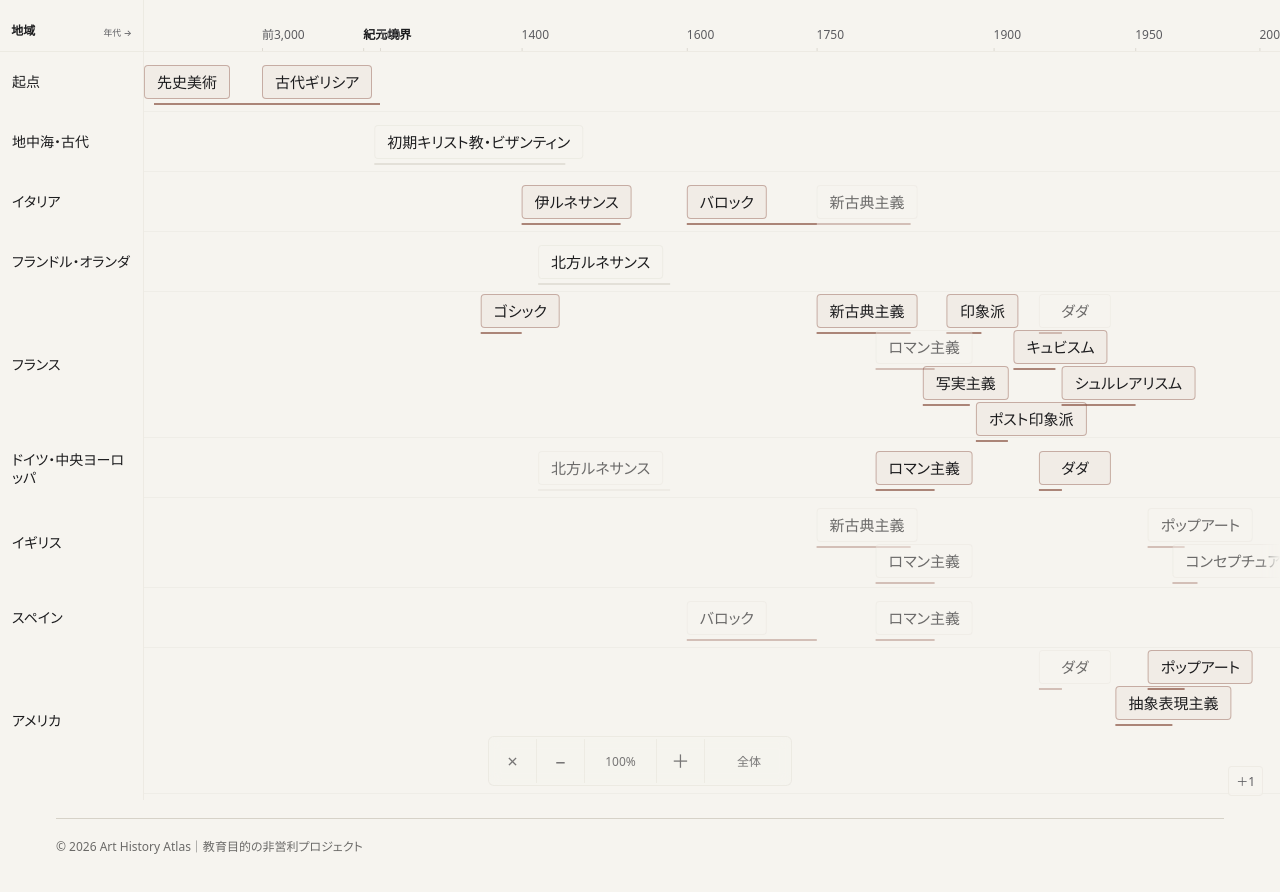
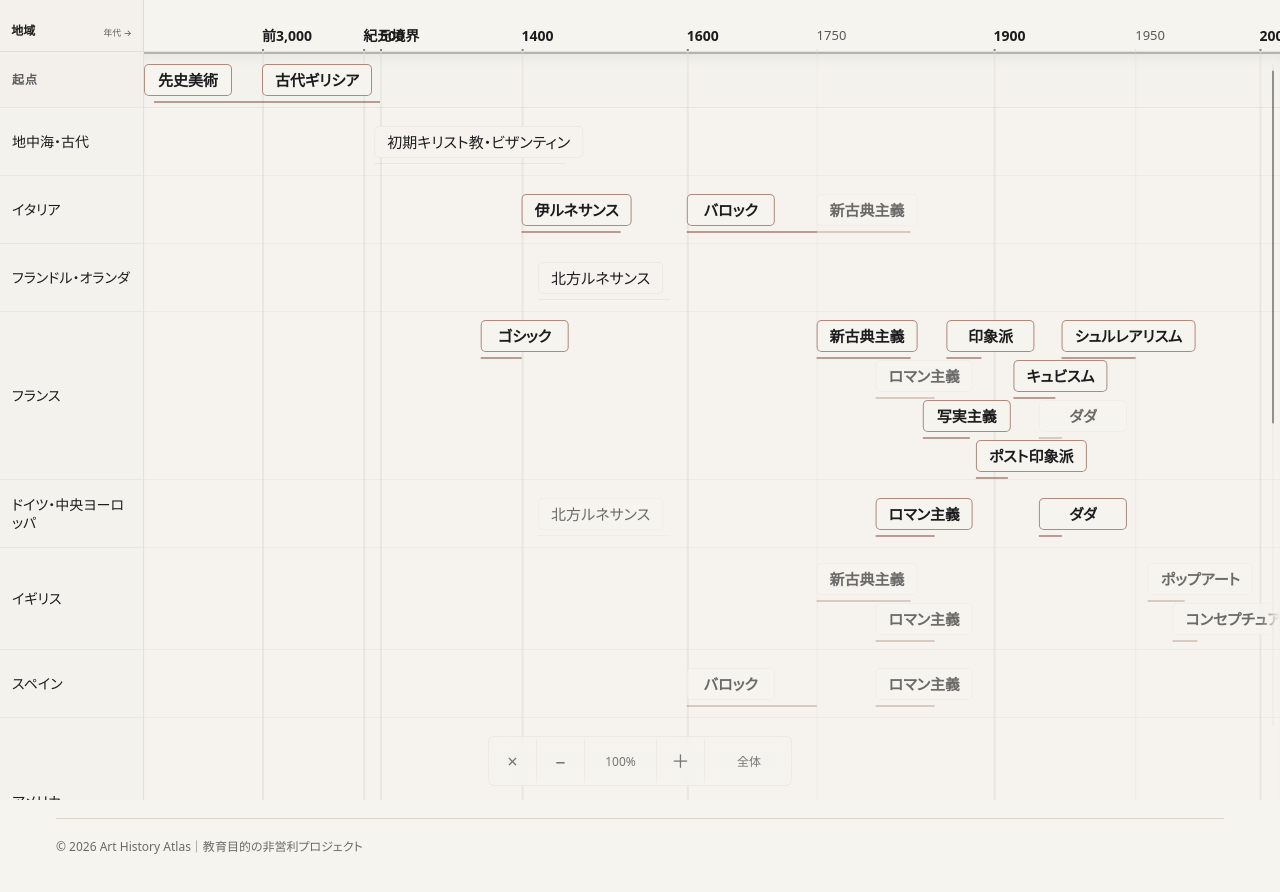
Before and after one commit to taktak2001/art-history-atlas, a Next.js app: page /timeline in a window 1280 px wide. Both pictures are taken after a click on the button "タイムラインを全画面で表示". Shown: the top 892 px of the page. Built offline with nearby package versions, Linux system fonts and the light colour scheme.

Commit message:
feat: frame timeline as an exhibition board

```diff
--- a/src/app/globals.css
+++ b/src/app/globals.css
@@ -1111,7 +1111,7 @@ html.dark .relation-badge {
   right: 0;
   left: 0;
   height: var(--timeline-viewer-time-axis-height, 56px);
-  border-bottom: 1px solid rgb(var(--c-line) / 0.3);
+  border-bottom: 1px solid rgb(var(--c-line) / 0.52);
   overflow: hidden;
   pointer-events: auto;
   touch-action: none;
@@ -1119,7 +1119,7 @@ html.dark .relation-badge {
 
 .timeline-viewer-time-tick {
   position: absolute;
-  bottom: 0.6rem;
+  bottom: 0.55rem;
   left: 0;
   color: rgb(var(--c-muted));
   font-size: 0.75rem;
@@ -1136,13 +1136,32 @@ html.dark .relation-badge {
   left: 0;
   width: 1px;
   height: 0.35rem;
-  background: rgb(var(--c-line) / 0.74);
+  background: rgb(var(--c-line) / 0.58);
   content: '';
 }
 
 .timeline-viewer-time-tick[data-era-boundary='true'] {
   color: rgb(var(--c-ink));
   font-weight: 600;
+}
+
+.timeline-viewer-time-tick[data-tick-strength='half-century'] {
+  color: rgb(var(--c-ink) / 0.72);
+  font-size: 0.8125rem;
+  font-weight: 500;
+}
+
+.timeline-viewer-time-tick[data-tick-strength='century'] {
+  bottom: 0.5rem;
+  color: rgb(var(--c-ink));
+  font-size: 0.875rem;
+  font-weight: 600;
+}
+
+.timeline-viewer-time-tick[data-tick-strength='century']::before {
+  width: 1.5px;
+  height: 0.45rem;
+  background: rgb(var(--c-ink) / 0.52);
 }
 
 .timeline-viewer-region-axis {
@@ -1150,7 +1169,7 @@ html.dark .relation-badge {
   bottom: 0;
   left: 0;
   width: var(--timeline-viewer-region-axis-width, 176px);
-  border-right: 1px solid rgb(var(--c-line) / 0.3);
+  border-right: 1px solid rgb(var(--c-line) / 0.56);
   overflow: hidden;
   pointer-events: auto;
   touch-action: none;
@@ -1160,18 +1179,26 @@ html.dark .relation-badge {
   position: absolute;
   top: 0;
   left: 0;
-  display: -webkit-box;
+  display: flex;
   width: 100%;
-  max-height: 2.8rem;
+  align-items: center;
   padding-inline: 0.75rem;
   overflow: hidden;
+  border-bottom: 1px solid rgb(var(--c-line) / 0.34);
+  background: rgb(var(--c-surface) / 0.34);
   color: rgb(var(--c-ink));
   font-size: 0.875rem;
-  font-weight: 500;
+  font-weight: 550;
   line-height: 1.25;
-  -webkit-box-orient: vertical;
-  -webkit-line-clamp: 2;
   transform: translate3d(0, -200vh, 0);
+}
+
+.timeline-viewer-region-label--origin {
+  background: rgb(var(--c-surface) / 0.62);
+  color: rgb(var(--c-muted));
+  font-size: 0.75rem;
+  font-weight: 600;
+  letter-spacing: 0.08em;
 }
 
 .timeline-viewer-axis-origin {
@@ -1183,8 +1210,9 @@ html.dark .relation-badge {
   align-items: flex-end;
   justify-content: space-between;
   padding: 0.6rem 0.7rem;
-  border-right: 1px solid rgb(var(--c-line) / 0.32);
-  border-bottom: 1px solid rgb(var(--c-line) / 0.32);
+  border-right: 1px solid rgb(var(--c-line) / 0.56);
+  border-bottom: 1px solid rgb(var(--c-line) / 0.56);
+  background: rgb(var(--c-surface) / 0.46);
   pointer-events: auto;
   touch-action: none;
 }
@@ -1210,6 +1238,37 @@ html.dark .relation-badge {
 
 .timeline-viewer-rail-layer {
   z-index: 2;
+}
+
+.timeline-viewer-board {
+  position: absolute;
+  top: 0;
+  left: 0;
+  border-block: 2px solid rgb(var(--c-ink) / 0.42);
+  background: rgb(var(--c-surface) / 0.12);
+  box-shadow:
+    inset 0 12px 18px -18px rgb(var(--c-ink) / 0.28),
+    inset 0 -12px 18px -18px rgb(var(--c-ink) / 0.28);
+  transform: translate3d(-200vw, -200vh, 0);
+}
+
+.timeline-viewer-gridline {
+  position: absolute;
+  top: 0;
+  left: 0;
+  z-index: 1;
+  width: 1px;
+  background: rgb(var(--c-line) / 0.16);
+  transform: translate3d(-200vw, -200vh, 0);
+}
+
+.timeline-viewer-gridline[data-tick-strength='half-century'] {
+  background: rgb(var(--c-line) / 0.28);
+}
+
+.timeline-viewer-gridline[data-tick-strength='century'] {
+  width: 1.5px;
+  background: rgb(var(--c-line) / 0.42);
 }
 
 .timeline-viewer-node-layer {
@@ -1235,22 +1294,30 @@ html.dark .relation-badge {
   top: 0;
   left: 0;
   width: calc(100% - var(--timeline-viewer-region-axis-width, 152px));
-  border-bottom: 1px solid rgb(var(--c-line) / 0.2);
+  z-index: 2;
+  border-bottom: 1px solid rgb(var(--c-line) / 0.24);
   transform: translate3d(-200vw, -200vh, 0);
+}
+
+.timeline-viewer-region-guide--origin {
+  background: rgb(var(--c-surface) / 0.32);
+  border-bottom-color: rgb(var(--c-line) / 0.42);
 }
 
 .timeline-viewer-period {
   position: absolute;
   top: -1px;
   left: 0;
+  z-index: 3;
+  height: 1px;
+  min-width: 1px;
+  background: rgb(var(--c-line) / 0.4);
+  transform: translate3d(-200vw, -200vh, 0);
+}
+
+.timeline-viewer-period[data-priority='true'] {
   height: 1.5px;
-  min-width: 1px;
-  background: rgb(var(--c-line) / 0.58);
-  transform: translate3d(-200vw, -200vh, 0);
-}
-
-.timeline-viewer-period[data-priority='true'] {
-  background: rgb(var(--c-accent) / 0.6);
+  background: rgb(var(--c-accent) / 0.48);
 }
 
 .timeline-viewer-period[data-secondary-occurrence='true'] {
@@ -1258,7 +1325,7 @@ html.dark .relation-badge {
 }
 
 .timeline-viewer-period[data-peer-highlighted='true'] {
-  background: rgb(var(--c-accent) / 0.78);
+  background: rgb(var(--c-accent) / 0.72);
   opacity: 1;
 }
 
@@ -1281,32 +1348,52 @@ html.dark .relation-badge {
 }
 
 .timeline-viewer-node__surface {
+  position: relative;
   display: flex;
   width: 100%;
-  height: 2.125rem;
+  height: 2rem;
   align-items: center;
   justify-content: center;
   padding-inline: 0.75rem;
   overflow: hidden;
-  border: 1px solid rgb(var(--c-line) / 0.28);
-  border-radius: 4px;
-  background: rgb(var(--c-paper) / 0.58);
+  border: 1px solid rgb(var(--c-line) / 0.34);
+  border-radius: 5px;
+  background: rgb(var(--c-paper) / 0.92);
   transition:
     border-color 140ms ease,
     background-color 140ms ease,
     color 140ms ease;
 }
 
+.timeline-viewer-node__surface::after {
+  position: absolute;
+  right: auto;
+  bottom: -1px;
+  left: 0.625rem;
+  width: 1.25rem;
+  height: 1px;
+  background: rgb(var(--c-accent) / 0.34);
+  content: '';
+}
+
 .timeline-viewer-node[data-priority='true'] .timeline-viewer-node__surface {
-  border-color: rgb(var(--c-accent) / 0.36);
-  background: rgb(var(--c-accent) / 0.04);
+  min-width: 5.5rem;
+  border-color: rgb(var(--c-accent) / 0.58);
+  background: rgb(var(--c-paper) / 0.96);
+}
+
+.timeline-viewer-node[data-priority='true']
+  .timeline-viewer-node__surface::after {
+  width: 1.75rem;
+  height: 1.5px;
+  background: rgb(var(--c-accent) / 0.68);
 }
 
 .timeline-viewer-node[data-secondary-occurrence='true']
   .timeline-viewer-node__surface {
   border-color: rgb(var(--c-line) / 0.2);
   color: rgb(var(--c-ink) / 0.64);
-  background: rgb(var(--c-paper) / 0.38);
+  background: rgb(var(--c-paper) / 0.78);
 }
 
 .timeline-viewer-node:hover .timeline-viewer-node__surface,
@@ -1314,7 +1401,7 @@ html.dark .relation-badge {
 .timeline-viewer-node[data-peer-highlighted='true']
   .timeline-viewer-node__surface {
   border-color: rgb(var(--c-accent) / 0.8);
-  background: rgb(var(--c-accent) / 0.09);
+  background: rgb(var(--c-paper));
   color: rgb(var(--c-ink));
 }
 
@@ -1336,6 +1423,12 @@ html.dark .relation-badge {
   word-break: keep-all;
 }
 
+.timeline-viewer-node[data-priority='true'] .timeline-viewer-node__short,
+.timeline-viewer-node[data-priority='true'] .timeline-viewer-node__name,
+.timeline-viewer-node[data-priority='true'] .timeline-viewer-node__formal {
+  font-weight: 600;
+}
+
 .timeline-viewer-node__short {
   display: none;
   white-space: nowrap;
@@ -1360,13 +1453,13 @@ html.dark .relation-badge {
   top: 0;
   left: 0;
   display: grid;
-  min-width: 2rem;
+  min-width: 3.5rem;
   height: 1.875rem;
   padding-inline: 0.45rem;
   place-items: center;
   border: 1px solid rgb(var(--c-line) / 0.28);
   border-radius: 4px;
-  background: rgb(var(--c-paper) / 0.78);
+  background: rgb(var(--c-paper) / 0.92);
   color: rgb(var(--c-muted));
   font-size: 0.75rem;
   font-weight: 500;
@@ -1410,7 +1503,31 @@ html.dark .relation-badge {
 
 .timeline-viewer-frame--active[data-semantic-level='detailed']
   .timeline-viewer-node__surface {
-  height: 2.125rem;
+  height: 2rem;
+}
+
+.timeline-viewer-position {
+  position: absolute;
+  z-index: 6;
+  top: calc(
+    var(--timeline-viewer-time-axis-height, 56px) + 0.75rem
+  );
+  right: max(0.375rem, env(safe-area-inset-right));
+  bottom: calc(env(safe-area-inset-bottom) + 4.625rem);
+  width: 2px;
+  overflow: hidden;
+  border-radius: 1px;
+  background: rgb(var(--c-line) / 0.18);
+  pointer-events: none;
+}
+
+.timeline-viewer-position > span {
+  display: block;
+  width: 2px;
+  min-height: 2rem;
+  border-radius: 1px;
+  background: rgb(var(--c-ink) / 0.44);
+  transform: translate3d(0, 0, 0);
 }
 
 .timeline-viewer-controls {
@@ -1486,7 +1603,7 @@ html.dark .relation-badge {
   }
 
   .timeline-viewer-node__surface {
-    height: 2.125rem;
+    height: 2rem;
     padding-inline: 0.625rem;
   }
 
@@ -1498,7 +1615,7 @@ html.dark .relation-badge {
 
   .timeline-viewer-frame--active[data-semantic-level='detailed']
     .timeline-viewer-node__surface {
-    height: 2.125rem;
+    height: 2rem;
   }
 
   .timeline-viewer-controls {
--- a/src/components/TimelineViewerFrame.tsx
+++ b/src/components/TimelineViewerFrame.tsx
@@ -19,6 +19,7 @@ import {
 } from '@/lib/timeline-presentation';
 import {
   assignTimelineViewerTracks,
+  constrainTimelineViewerVerticalPan,
   fitTimelineViewerRect,
   panTimelineViewer,
   semanticTimelineTicks,
@@ -94,6 +95,7 @@ const DOUBLE_TAP_DELAY = 320;
 const DRAG_THRESHOLD = 5;
 const AXIS_EDGE_PADDING = 10;
 const CONTROLS_IDLE_DELAY = 2500;
+const BOARD_EDGE_PADDING = 12;
 
 const pointerCenter = (points: TimelineViewerPoint[]) => ({
   x: points.reduce((sum, point) => sum + point.x, 0) / points.length,
@@ -118,6 +120,12 @@ const viewerAxisMetrics = (viewportWidth: number): AxisMetrics => {
 const formatViewerYear = (year: number) => {
   if (year === 0) return '紀元境界';
   return year < 0 ? `前${Math.abs(year).toLocaleString('ja-JP')}` : `${year}`;
+};
+
+const viewerTickStrength = (year: number) => {
+  if (year % 100 === 0) return 'century';
+  if (year % 50 === 0) return 'half-century';
+  return 'minor';
 };
 
 export function TimelineViewerFrame({
@@ -158,6 +166,15 @@ export function TimelineViewerFrame({
     useRef<TimelineViewerTransform>(IDENTITY_TRANSFORM);
   const semanticLevelRef = useRef<TimelineViewerSemanticLevel>('standard');
   const tickSignatureRef = useRef('');
+  const verticalBoundsRef = useRef({
+    offsetY: regions[0]?.top ?? contentOriginY,
+    height: regions.reduce(
+      (sum, region) =>
+        sum +
+        (region.id === 'origin' ? 56 : timelineViewerRegionHeight(1)),
+      0,
+    ),
+  });
   const [semanticLevel, setSemanticLevel] =
     useState<TimelineViewerSemanticLevel>('standard');
   const [controlsIdle, setControlsIdle] = useState(false);
@@ -223,6 +240,15 @@ export function TimelineViewerFrame({
         Array.from(
           railLayer.querySelectorAll<HTMLElement>('[data-viewer-region-guide]'),
         ).map((element) => [element.dataset.viewerRegionGuide, element]),
+      );
+      const gridElements = new Map(
+        Array.from(
+          railLayer.querySelectorAll<HTMLElement>('[data-viewer-gridline]'),
+        ).map((element) => [element.dataset.viewerGridline, element]),
+      );
+      const board = railLayer.querySelector<HTMLElement>('[data-viewer-board]');
+      const positionThumb = root.querySelector<HTMLElement>(
+        '[data-viewer-position-thumb]',
       );
       const overflowElements = new Map(
         Array.from(
@@ -319,6 +345,7 @@ export function TimelineViewerFrame({
       // Region rows keep their screen-space height, so Y must not inherit the
       // horizontal scale or the lanes disappear above/below the viewport.
       let nextRegionTop = transform.y + firstRegionTop;
+      const boardTop = nextRegionTop;
       const regionLayouts = new Map<
         string,
         { top: number; height: number; trackCount: number }
@@ -326,7 +353,10 @@ export function TimelineViewerFrame({
 
       for (const region of regions) {
         const trackCount = Math.max(1, trackCounts.get(region.id) ?? 1);
-        const height = timelineViewerRegionHeight(trackCount);
+        const height =
+          region.id === 'origin' && trackCount === 1
+            ? 56
+            : timelineViewerRegionHeight(trackCount);
         regionLayouts.set(region.id, {
           top: nextRegionTop,
           height,
@@ -334,11 +364,79 @@ export function TimelineViewerFrame({
         });
         nextRegionTop += height;
       }
+      const boardHeight = Math.max(1, nextRegionTop - boardTop);
+      verticalBoundsRef.current = {
+        offsetY: firstRegionTop,
+        height: boardHeight,
+      };
+      const boardVisible =
+        boardTop + boardHeight >= metrics.timeHeight &&
+        boardTop <= stage.clientHeight - metrics.controlBottom;
+
+      if (board) {
+        board.style.width = `${Math.max(
+          1,
+          stage.clientWidth - metrics.regionWidth,
+        )}px`;
+        board.style.height = `${boardHeight}px`;
+        board.style.transform = `translate3d(${metrics.regionWidth}px, ${boardTop}px, 0)`;
+        board.style.visibility = boardVisible ? 'visible' : 'hidden';
+      }
+
+      for (const [year, grid] of gridElements) {
+        const worldX =
+          contentOriginX +
+          yearToTimelineX(Number(year), timelineMode, timelineWidth);
+        const screen = worldToTimelineViewerScreen(
+          { x: worldX, y: 0 },
+          transform,
+        );
+        const visible =
+          screen.x >= metrics.regionWidth + AXIS_EDGE_PADDING &&
+          screen.x <= stage.clientWidth - AXIS_EDGE_PADDING;
+        grid.style.height = `${boardHeight}px`;
+        grid.style.transform = `translate3d(${screen.x}px, ${boardTop}px, 0)`;
+        grid.style.visibility =
+          visible && boardVisible ? 'visible' : 'hidden';
+      }
+
+      if (positionThumb) {
+        const viewportHeight = Math.max(
+          1,
+          stage.clientHeight -
+            metrics.timeHeight -
+            metrics.controlBottom -
+            BOARD_EDGE_PADDING * 2,
+        );
+        if (boardHeight <= viewportHeight) {
+          positionThumb.style.visibility = 'hidden';
+        } else {
+          const progress = Math.min(
+            1,
+            Math.max(
+              0,
+              (metrics.timeHeight + BOARD_EDGE_PADDING - boardTop) /
+                Math.max(1, boardHeight - viewportHeight),
+            ),
+          );
+          const thumbHeight = Math.max(
+            32,
+            (viewportHeight * viewportHeight) / boardHeight,
+          );
+          positionThumb.style.height = `${Math.min(
+            viewportHeight,
+            thumbHeight,
+          )}px`;
+          positionThumb.style.transform = `translate3d(0, ${
+            progress * Math.max(0, viewportHeight - thumbHeight)
+          }px, 0)`;
+          positionThumb.style.visibility = 'visible';
+        }
+      }
 
       for (const region of regions) {
         const layout = regionLayouts.get(region.id);
         if (!layout) continue;
-        const centerY = layout.top + layout.height / 2;
         const visible =
           layout.top + layout.height >= metrics.timeHeight &&
           layout.top <= stage.clientHeight - metrics.controlBottom;
@@ -346,7 +444,8 @@ export function TimelineViewerFrame({
           `[data-viewer-region-id="${region.id}"]`,
         );
         if (label) {
-          label.style.transform = `translate3d(0, ${centerY}px, 0) translateY(-50%)`;
+          label.style.height = `${layout.height}px`;
+          label.style.transform = `translate3d(0, ${layout.top}px, 0)`;
           label.style.visibility = visible ? 'visible' : 'hidden';
           label.dataset.viewerRegionHeight = String(layout.height);
           label.dataset.viewerTrackCount = String(layout.trackCount);
@@ -360,7 +459,8 @@ export function TimelineViewerFrame({
         const overflow = overflowElements.get(region.id);
         const overflowCount = overflowCounts.get(region.id) ?? 0;
         if (overflow) {
-          overflow.textContent = overflowCount > 0 ? `＋${overflowCount}` : '';
+          overflow.textContent =
+            overflowCount > 0 ? `他${overflowCount}件` : '';
           const overflowX = Math.min(
             contentRight - 42,
             Math.max(
@@ -414,10 +514,10 @@ export function TimelineViewerFrame({
         if (period) {
           const surfaceHeight =
             node.querySelector<HTMLElement>('.timeline-viewer-node__surface')
-              ?.offsetHeight ?? 34;
+              ?.offsetHeight ?? 32;
           const surfaceBottom =
             trackCenterY - surfaceHeight / 2 + surfaceHeight;
-          const periodY = surfaceBottom + 5;
+          const periodY = surfaceBottom + 6;
           period.style.width = `${Math.max(1, periodRight - periodLeft)}px`;
           period.style.transform = `translate3d(${periodLeft}px, ${periodY}px, 0)`;
           period.style.visibility =
@@ -472,35 +572,62 @@ export function TimelineViewerFrame({
     }, CONTROLS_IDLE_DELAY);
   }, []);
 
+  const constrainTransform = useCallback(
+    (next: TimelineViewerTransform) => {
+      const stage = stageRef.current;
+      if (!stage) return next;
+      const metrics = viewerAxisMetrics(stage.clientWidth);
+      return constrainTimelineViewerVerticalPan(
+        next,
+        verticalBoundsRef.current.offsetY,
+        verticalBoundsRef.current.height,
+        stage.clientHeight,
+        metrics.timeHeight,
+        metrics.controlBottom,
+        BOARD_EDGE_PADDING,
+      );
+    },
+    [],
+  );
+
   const applyTransform = useCallback(
     (next: TimelineViewerTransform) => {
       wakeControls();
-      transformRef.current = next;
+      const constrained = constrainTransform(next);
+      transformRef.current = constrained;
       const canvas = canvasRef.current;
       const root = rootRef.current;
       if (canvas) {
-        canvas.style.transform = `translate3d(${next.x}px, ${next.y}px, 0) scale(${next.scale})`;
+        canvas.style.transform = `translate3d(${constrained.x}px, ${constrained.y}px, 0) scale(${constrained.scale})`;
       }
       if (root) {
-        root.style.setProperty('--timeline-viewer-scale', String(next.scale));
-        root.dataset.viewerScale = String(next.scale);
-        root.dataset.viewerX = String(next.x);
-        root.dataset.viewerY = String(next.y);
+        root.style.setProperty(
+          '--timeline-viewer-scale',
+          String(constrained.scale),
+        );
+        root.dataset.viewerScale = String(constrained.scale);
+        root.dataset.viewerX = String(constrained.x);
+        root.dataset.viewerY = String(constrained.y);
       }
       if (scaleOutputRef.current) {
-        scaleOutputRef.current.value = `${Math.round(next.scale * 100)}%`;
-        scaleOutputRef.current.textContent = `${Math.round(next.scale * 100)}%`;
+        scaleOutputRef.current.value = `${Math.round(constrained.scale * 100)}%`;
+        scaleOutputRef.current.textContent = `${Math.round(constrained.scale * 100)}%`;
       }
 
-      const nextSemanticLevel = timelineViewerSemanticLevel(next.scale);
+      const nextSemanticLevel = timelineViewerSemanticLevel(constrained.scale);
       if (nextSemanticLevel !== semanticLevelRef.current) {
         semanticLevelRef.current = nextSemanticLevel;
         setSemanticLevel(nextSemanticLevel);
         onSemanticLevelChange(nextSemanticLevel);
       }
-      scheduleFixedLayers(next);
+      scheduleFixedLayers(constrained);
     },
-    [onSemanticLevelChange, scheduleFixedLayers, wakeControls],
+    [
+      constrainTransform,
+      onSemanticLevelChange,
+      scheduleFixedLayers,
+      wakeControls,
+    ],
   );
 
   const fitContent = useCallback(() => {
@@ -1024,6 +1151,7 @@ export function TimelineViewerFrame({
                 key={tick}
                 className="timeline-viewer-time-tick"
                 data-viewer-tick={tick}
+                data-tick-strength={viewerTickStrength(tick)}
                 data-era-boundary={
                   tick === 0 ||
                   tick === timelineMode.start ||
@@ -1043,8 +1171,13 @@ export function TimelineViewerFrame({
             {regions.map((region) => (
               <span
                 key={region.id}
-                className="timeline-viewer-region-label"
+                className={`timeline-viewer-region-label ${
+                  region.id === 'origin'
+                    ? 'timeline-viewer-region-label--origin'
+                    : ''
+                }`}
                 data-viewer-region-id={region.id}
+                data-origin-band={region.id === 'origin' || undefined}
               >
                 {region.label}
               </span>
@@ -1061,11 +1194,25 @@ export function TimelineViewerFrame({
             aria-hidden="true"
             data-viewer-rail-layer
           >
+            <span className="timeline-viewer-board" data-viewer-board />
+            {axisTicks.map((tick) => (
+              <span
+                key={tick}
+                className="timeline-viewer-gridline"
+                data-viewer-gridline={tick}
+                data-tick-strength={viewerTickStrength(tick)}
+              />
+            ))}
             {regions.map((region) => (
               <span
                 key={region.id}
-                className="timeline-viewer-region-guide"
+                className={`timeline-viewer-region-guide ${
+                  region.id === 'origin'
+                    ? 'timeline-viewer-region-guide--origin'
+                    : ''
+                }`}
                 data-viewer-region-guide={region.id}
+                data-origin-band={region.id === 'origin' || undefined}
               />
             ))}
             {nodes.map((node) => (
@@ -1080,6 +1227,9 @@ export function TimelineViewerFrame({
                 data-priority={node.priority || undefined}
               />
             ))}
+          </div>
+          <div className="timeline-viewer-position" aria-hidden="true">
+            <span data-viewer-position-thumb />
           </div>
 
           <div
--- a/src/lib/timeline-viewer.ts
+++ b/src/lib/timeline-viewer.ts
@@ -56,7 +56,7 @@ export const TIMELINE_VIEWER_SEMANTIC_THRESHOLDS = {
 } as const;
 export const TIMELINE_VIEWER_LABEL_GAP = 10;
 export const TIMELINE_VIEWER_MAX_TRACKS = 4;
-export const TIMELINE_VIEWER_TRACK_PITCH = 36;
+export const TIMELINE_VIEWER_TRACK_PITCH = 40;
 
 const TIMELINE_VIEWER_TICK_STEPS = [
   10, 25, 50, 100, 250, 500, 1000, 2500, 5000, 10000,
@@ -102,6 +102,36 @@ export function panTimelineViewer(
     ...transform,
     x: roundTransformValue(transform.x + delta.x),
     y: roundTransformValue(transform.y + delta.y),
+  };
+}
+
+export function constrainTimelineViewerVerticalPan(
+  transform: TimelineViewerTransform,
+  contentOffsetY: number,
+  contentHeight: number,
+  viewportHeight: number,
+  topInset: number,
+  bottomInset: number,
+  padding = 12,
+): TimelineViewerTransform {
+  const viewportTop = topInset + padding;
+  const viewportBottom = Math.max(
+    viewportTop,
+    viewportHeight - bottomInset - padding,
+  );
+  const availableHeight = Math.max(1, viewportBottom - viewportTop);
+  const maximumY = viewportTop - contentOffsetY;
+
+  if (contentHeight <= availableHeight) {
+    return { ...transform, y: roundTransformValue(maximumY) };
+  }
+
+  const minimumY = viewportBottom - contentOffsetY - contentHeight;
+  return {
+    ...transform,
+    y: roundTransformValue(
+      Math.min(maximumY, Math.max(minimumY, transform.y)),
+    ),
   };
 }
 
@@ -178,10 +208,10 @@ export function assignTimelineViewerTracks(
 }
 
 export function timelineViewerRegionHeight(trackCount: number) {
-  if (trackCount <= 1) return 60;
-  if (trackCount === 2) return 90;
-  if (trackCount === 3) return 118;
-  return 146 + Math.max(0, trackCount - 4) * TIMELINE_VIEWER_TRACK_PITCH;
+  if (trackCount <= 1) return 68;
+  if (trackCount === 2) return 102;
+  if (trackCount === 3) return 136;
+  return 168 + Math.max(0, trackCount - 4) * TIMELINE_VIEWER_TRACK_PITCH;
 }
 
 export function timelineViewerTrackCenter(
```
Also changed, not shown: 5 other files (tests, documents, lock files or other folders).
